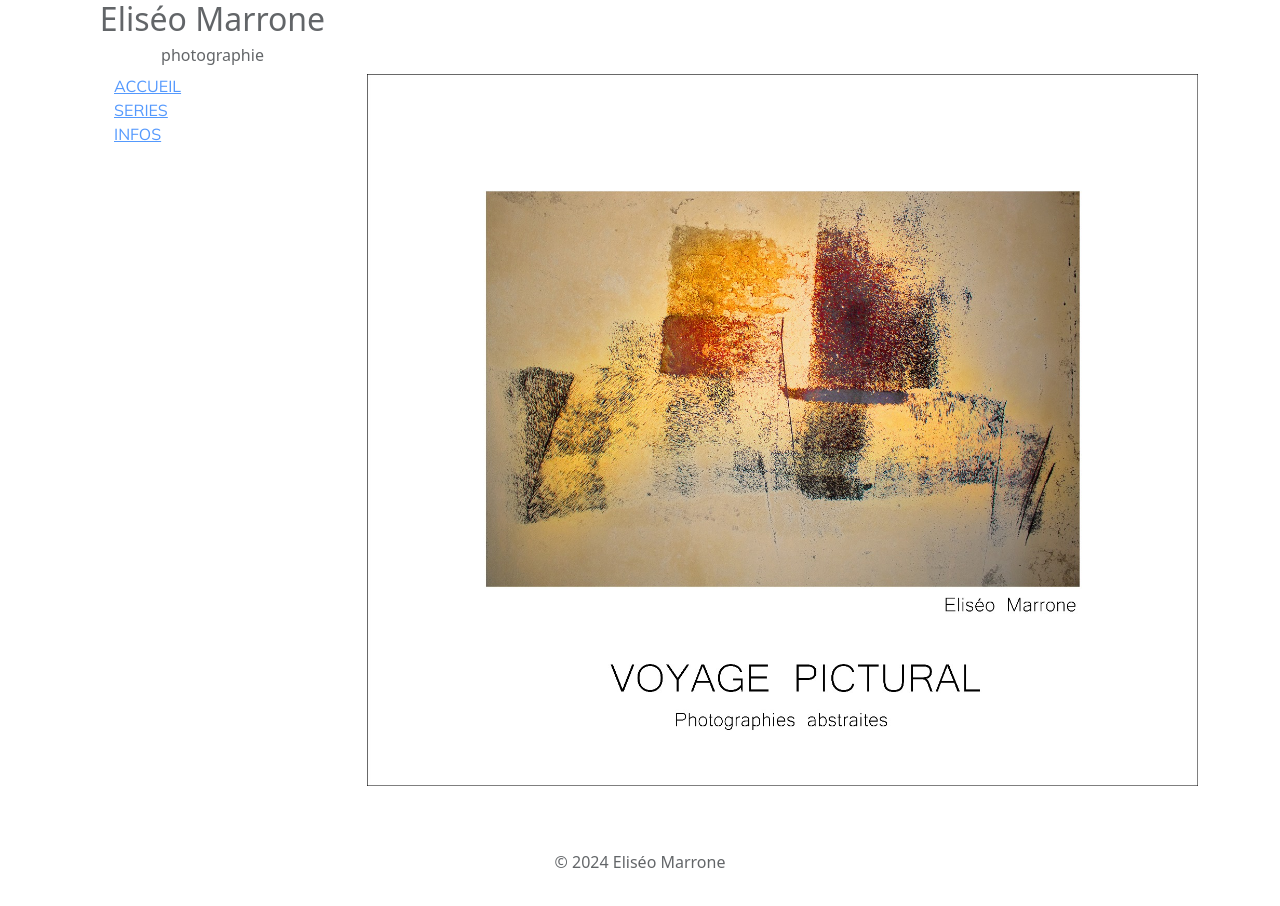
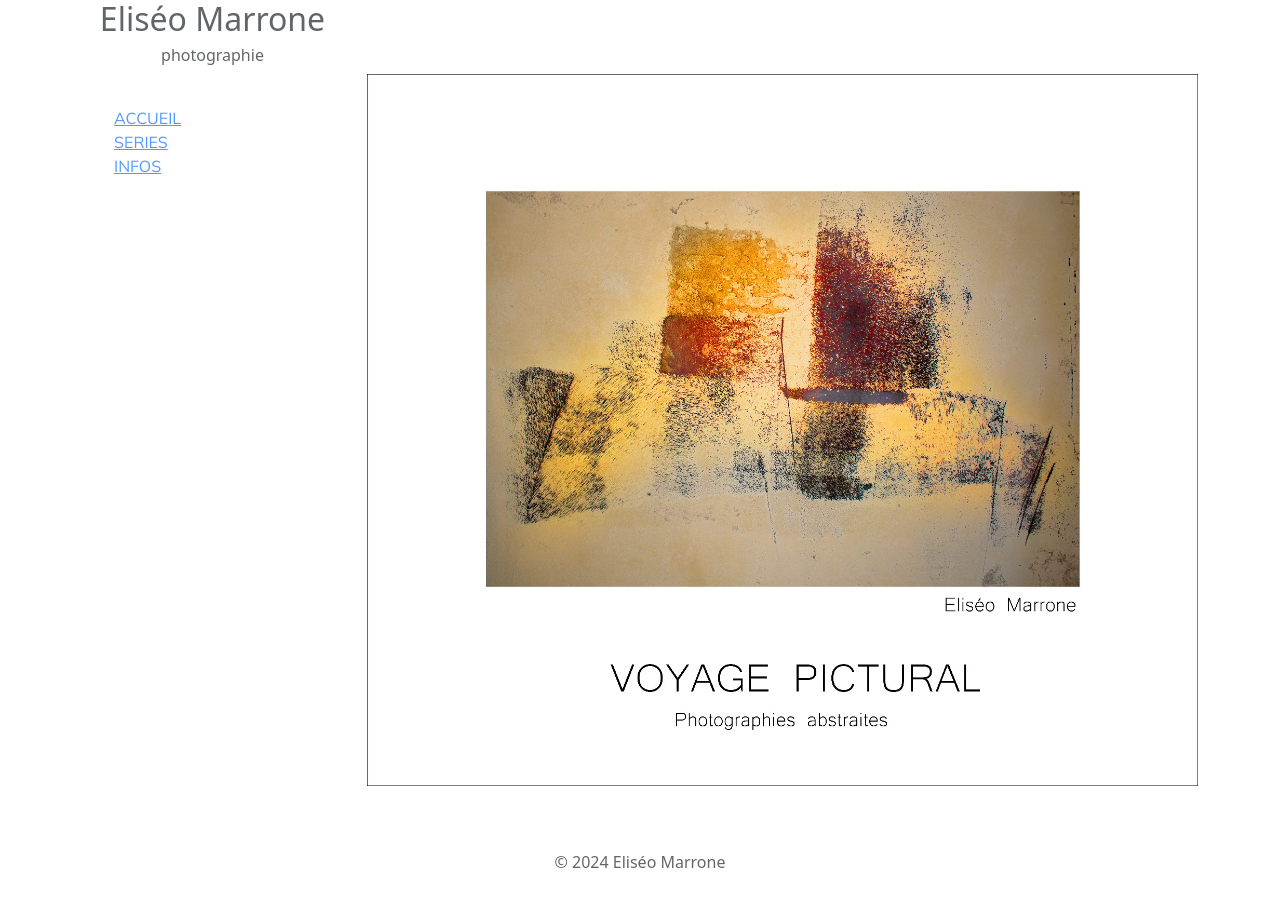
Before and after one commit to ophir0/eliseo-marrone-photographie, a React (Vite) app: page / in a window 1280 px wide. Shown: the top 906 px of the page. Built offline with nearby package versions, Linux system fonts and the light colour scheme.

Commit message:
Updates padding on navigation bar to rem

```diff
--- a/src/App.css
+++ b/src/App.css
@@ -24,7 +24,7 @@ nav ul {
   width: auto;
   align-items: left;
   list-style: none;
-  padding: 5;
+  padding: 2rem;
   margin: 0;
   opacity: 0.7;
 
```
